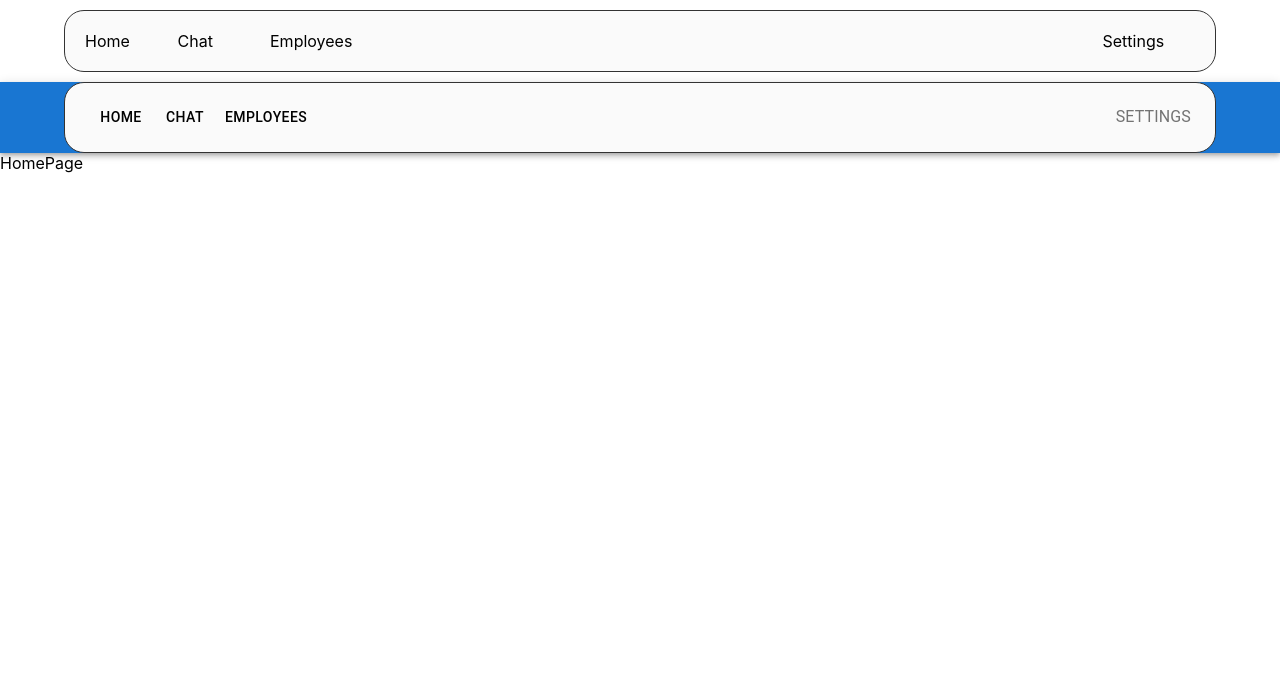
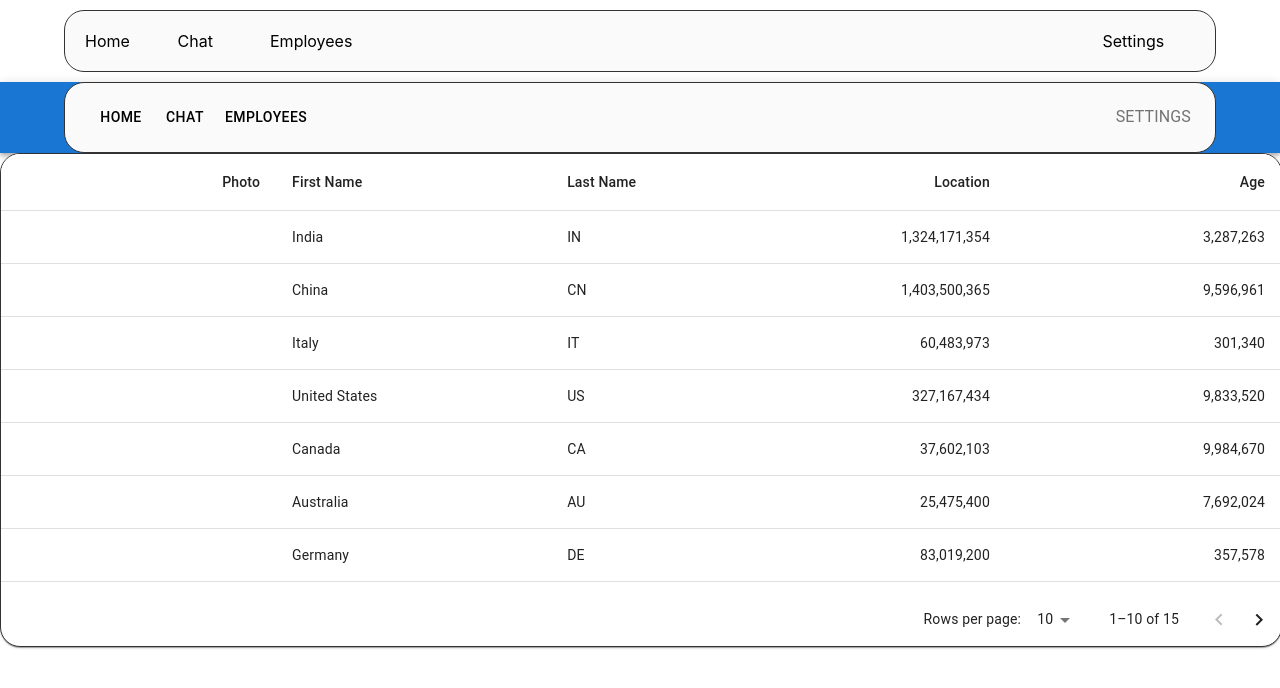
Before and after one commit to CluelessBiker/quint-mui, a React (Create React App) app in the folder my-app/: page / in a window 1280 px wide. Shown: the top 688 px of the page. Built offline with nearby package versions, Linux system fonts and the light colour scheme.

Commit message:
Create employee component

```diff
--- /dev/null
+++ b/my-app/src/modules/common/components/Employee.tsx
@@ -0,0 +1,27 @@
+import { Avatar } from '@mui/material';
+import { FC } from 'react';
+
+interface EmployeeProps {
+    profileimage: {
+        imageurl: string,
+        alttext: string,
+    },
+    firstname: string,
+    lastname: string,
+    location: string,
+    age: number,
+}
+
+const Employee:FC<EmployeeProps> = ({ profileimage, firstname, lastname, location, age }) => {
+    return (
+        <div>
+            <Avatar alt={ profileimage.alttext } src={ profileimage.imageurl} />
+            <p>{ firstname }</p>
+            <p>{ lastname }</p>
+            <p>{ location }</p>
+            <p>{ age }</p>
+        </div>
+    )
+}
+
+export default Employee
--- a/my-app/src/modules/common/components/EmployeeTable.tsx
+++ b/my-app/src/modules/common/components/EmployeeTable.tsx
@@ -7,9 +7,10 @@ import TableContainer from '@mui/material/TableContainer';
 import TableHead from '@mui/material/TableHead';
 import TablePagination from '@mui/material/TablePagination';
 import TableRow from '@mui/material/TableRow';
+// import Employee from './Employee';
 
 interface Column {
-  id: 'firstname' | 'lastname' | 'location' | 'age' | 'density';
+  id: 'profileimage' | 'firstname' | 'lastname' | 'location' | 'age';
   label: string;
   minWidth?: number;
   align?: 'right';
@@ -17,6 +18,13 @@ interface Column {
 }
 
 const columns: readonly Column[] = [
+  {
+    id: 'profileimage',
+    label: 'Photo',
+    minWidth: 170,
+    align: 'right',
+    format: (value: number) => value.toFixed(2),
+  },
   { id: 'firstname', label: 'First\u00a0Name', minWidth: 170 },
   { id: 'lastname', label: 'Last\u00a0Name', minWidth: 100 },
   {
@@ -32,13 +40,6 @@ const columns: readonly Column[] = [
     minWidth: 170,
     align: 'right',
     format: (value: number) => value.toLocaleString('en-US'),
-  },
-  {
-    id: 'density',
-    label: 'Density',
-    minWidth: 170,
-    align: 'right',
-    format: (value: number) => value.toFixed(2),
   },
 ];
 
@@ -61,6 +62,13 @@ function createData(
 }
 
 const rows = [
+  // <Employee
+  //   profileimage={{ alttext:'photo', imageurl:'https://upload.wikimedia.org/wikipedia/en/e/eb/Arthur_Dent_Livid.jpg'}}
+  //   firstname="Arthur"
+  //   lastname="Dent"
+  //   location="Universe"
+  //   age="33"
+  // />
   createData('India', 'IN', 1324171354, 3287263),
   createData('China', 'CN', 1403500365, 9596961),
   createData('Italy', 'IT', 60483973, 301340),
--- a/my-app/src/pages/HomePage.tsx
+++ b/my-app/src/pages/HomePage.tsx
@@ -1,8 +1,11 @@
 import React from 'react'
+import EmployeeTable from '../modules/common/components/EmployeeTable'
 
 const HomePage = () => {
     return (
-        <div>HomePage</div>
+        <div>
+            <EmployeeTable />
+        </div>
     )
 }
 
```
